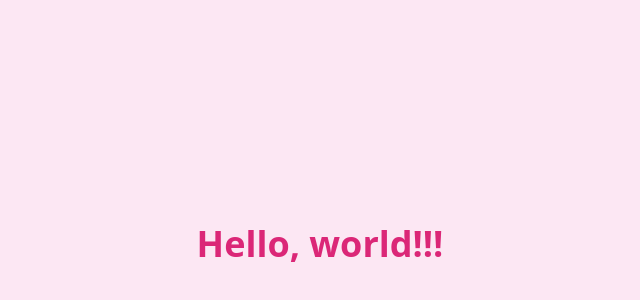
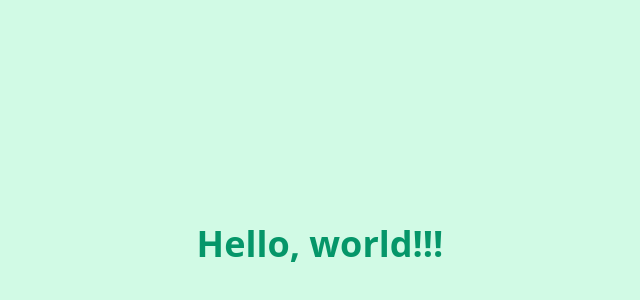
Before and after one commit to TanKittipat/github-actions, a plain HTML site: page index.html in a window 1280 px wide. Shown: the part 156-456 px from the top of the page, without its empty margins (320-960 px from the left). Drawn offline with nearby package versions, Linux system fonts and the light colour scheme.

Commit message:
Add GitHub Actions workflows and update index.html styling

```diff
--- a/index.html
+++ b/index.html
@@ -9,7 +9,7 @@
       rel="stylesheet"
     />
   </head>
-  <body class="bg-pink-100 flex items-center justify-center min-h-screen">
-    <h1 class="text-4xl font-bold text-pink-600">Hello, world!!!</h1>
+  <body class="bg-green-100 flex items-center justify-center min-h-screen">
+    <h1 class="text-4xl font-bold text-green-600">Hello, world!!!</h1>
   </body>
 </html>
```
Also changed, not shown: 2 other files.
